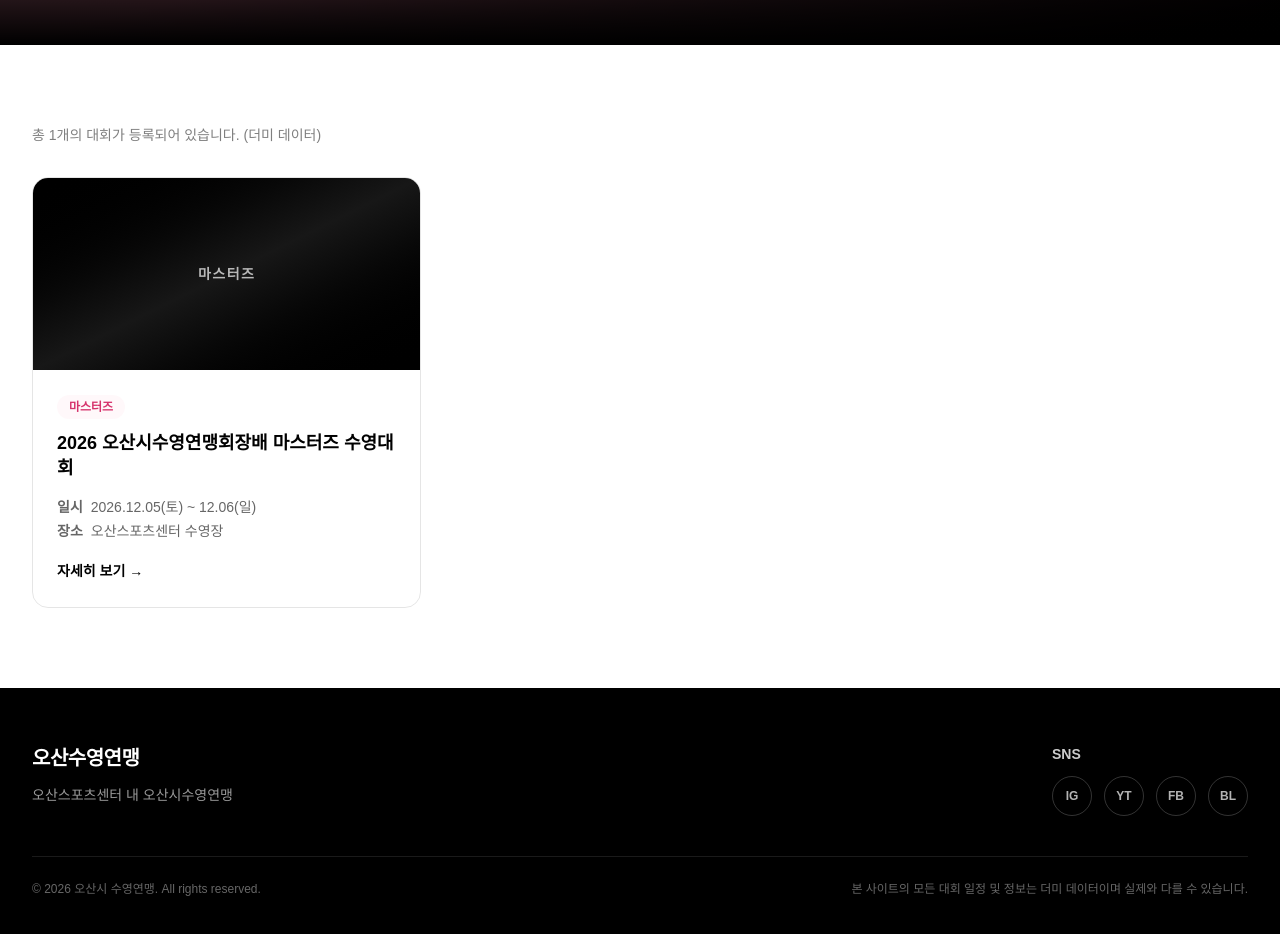
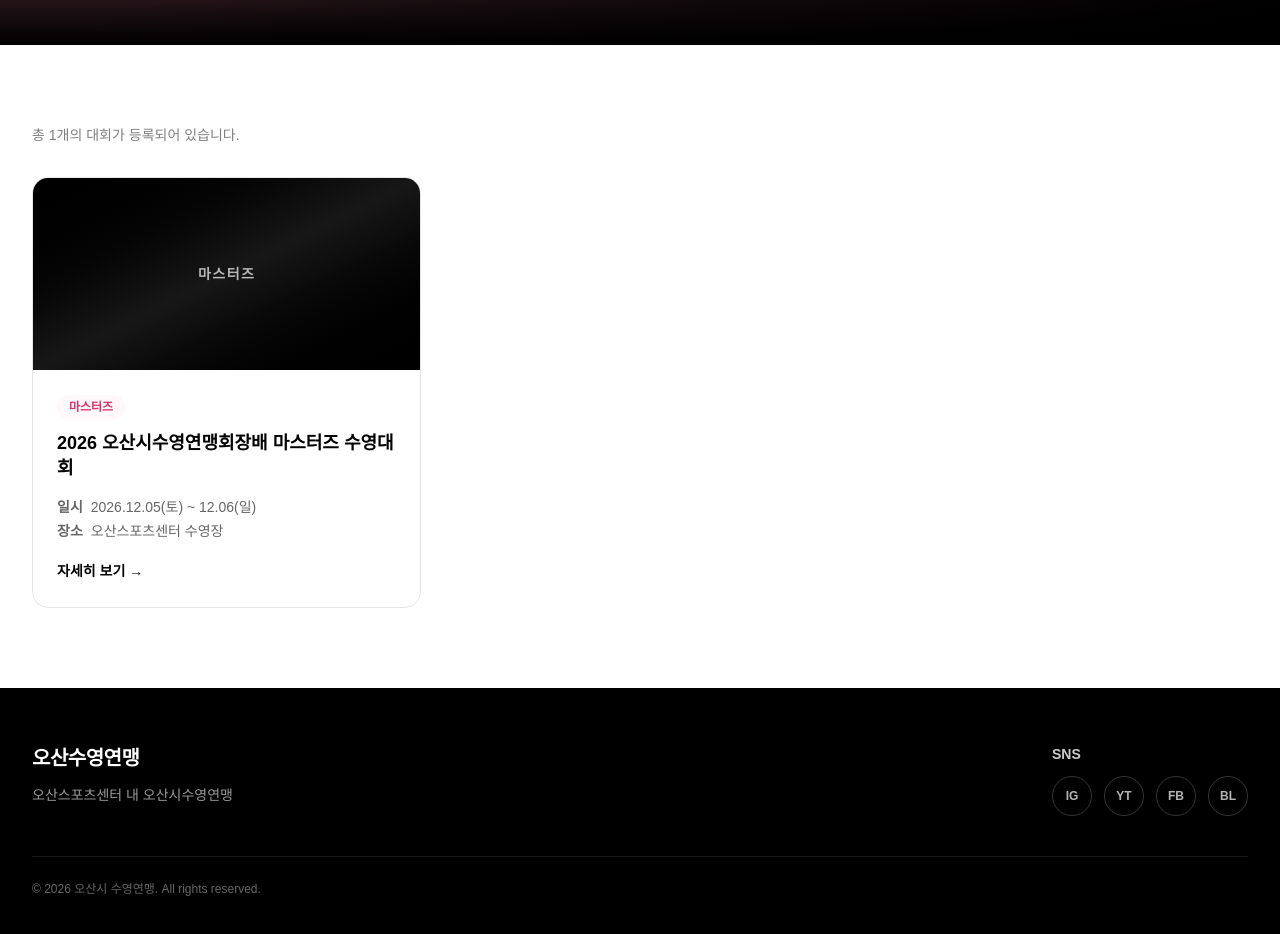
Before and after one commit to capsule8827/osswimfe, a Next.js app: page /competitions in a window 1280 px wide. Shown: the part 340-1274 px from the top of the page. Built offline with nearby package versions, Linux system fonts and the light colour scheme; a web font is replaced by a local one.

Commit message:
남은 테스트/더미 안내 문구 전체 제거

```diff
--- a/app/competitions/page.js
+++ b/app/competitions/page.js
@@ -25,7 +25,7 @@ export default function CompetitionsPage() {
 
       <section className="mx-auto max-w-7xl px-5 py-20 sm:px-8">
         <p className="text-sm text-black/50">
-          총 {competitions.length}개의 대회가 등록되어 있습니다. (더미 데이터)
+          총 {competitions.length}개의 대회가 등록되어 있습니다.
         </p>
 
         <div className="mt-8 grid gap-6 sm:grid-cols-2 lg:grid-cols-3">
--- a/components/Footer.js
+++ b/components/Footer.js
@@ -32,9 +32,8 @@ export default function Footer() {
           </div>
         </div>
 
-        <div className="mt-10 flex flex-col gap-2 border-t border-white/10 pt-6 text-xs text-white/40 sm:flex-row sm:items-center sm:justify-between">
+        <div className="mt-10 border-t border-white/10 pt-6 text-xs text-white/40">
           <p>&copy; 2026 오산시 수영연맹. All rights reserved.</p>
-          <p>본 사이트의 모든 대회 일정 및 정보는 더미 데이터이며 실제와 다를 수 있습니다.</p>
         </div>
       </div>
     </footer>
```
